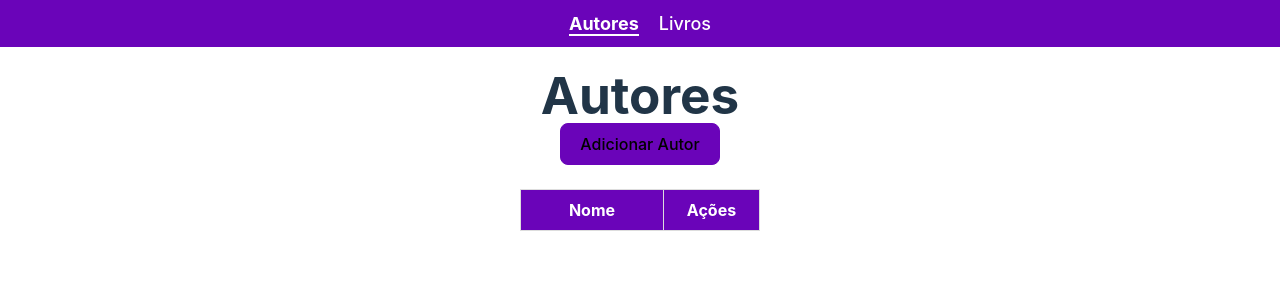
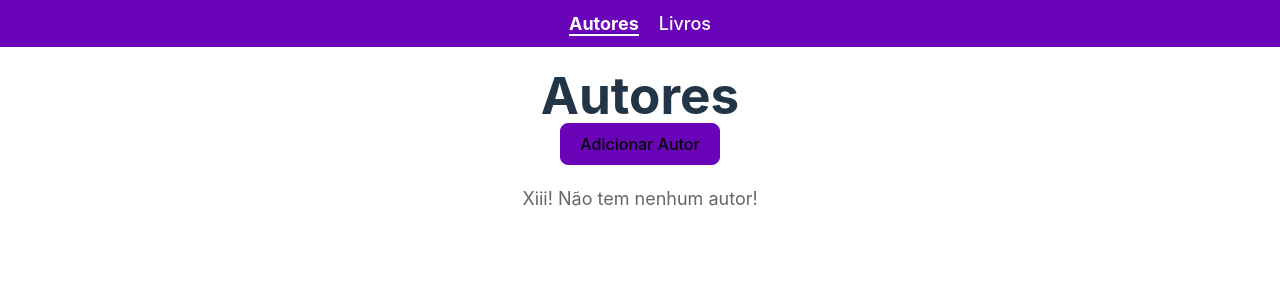
Before and after one commit to milecruz26/teste-crud-books, a React (Vite) app: page /authors in a window 1280 px wide. Shown: the top 300 px of the page. Built offline with nearby package versions, Linux system fonts and the light colour scheme.

Commit message:
feat: added empty author list message and alert windows to add author first before adding book

```diff
--- /dev/null
+++ b/src/components/author/AuthorList/AuthorList.module.css
@@ -0,0 +1,6 @@
+.emptyMessage {
+  text-align: center;
+  font-size: 18px;
+  color: #666;
+  margin-top: 20px;
+}
--- a/src/components/author/AuthorList/AuthorList.tsx
+++ b/src/components/author/AuthorList/AuthorList.tsx
@@ -3,6 +3,7 @@ import { Author } from "../../../models/Author";
 import { TableBase } from "../../ui/TableBase/TableBase";
 import Toast from "../../ui/Toast/Toast";
 import Alert from "../../ui/Alert/Alert";
+import styles from "./AuthorList.module.css";
 
 interface AuthorListProps {
   authors: Author[];
@@ -40,6 +41,9 @@ export const AuthorList: React.FC<AuthorListProps> = ({
           onClose={() => setToast(null)}
         />
       )}
+      {authors.length === 0 ? (
+        <div className={styles.emptyMessage}>Xiii! Não tem nenhum autor!</div>
+      ) : (
         <TableBase
           data={authors}
           columns={columns}
@@ -47,6 +51,7 @@ export const AuthorList: React.FC<AuthorListProps> = ({
           onItemDetails={onAuthorDetails}
           onEdit={onEdit}
         />
+      )}
       <Alert
         isOpen={isConfirmationModalOpen}
         onOpenChange={setIsConfirmationModalOpen}
--- a/src/viewmodels/BookViewModel.ts
+++ b/src/viewmodels/BookViewModel.ts
@@ -6,6 +6,7 @@ import {
   getBook,
   deleteBook,
 } from "../services/BookServices";
+import { useAuthorViewModel } from "./AuthorViewModel";
 
 export const useBookViewModel = () => {
   const [books, setBooks] = useState<Book[]>(getBooks());
@@ -21,6 +22,8 @@ export const useBookViewModel = () => {
     type: "success" | "error";
     message: string;
   } | null>(null);
+
+  const { authors } = useAuthorViewModel();
 
   const addBook = (book: Book) => {
     saveBook(book);
@@ -80,7 +83,11 @@ export const useBookViewModel = () => {
   };
 
   const handleOpenModalAddBook = (openModalAddBook: boolean) => {
-    setOpenModalAddBook(openModalAddBook);
+    if (authors.length === 0) {
+      alert("Você precisa adicionar um autor primeiro!");
+    } else {
+      setOpenModalAddBook(openModalAddBook);
+    }
   };
 
   return {
```
Also changed, not shown: src/context/AuthorContext.tsx (deleted, +0 -45 lines). Lines whose indentation alone changed are shown as unchanged.
